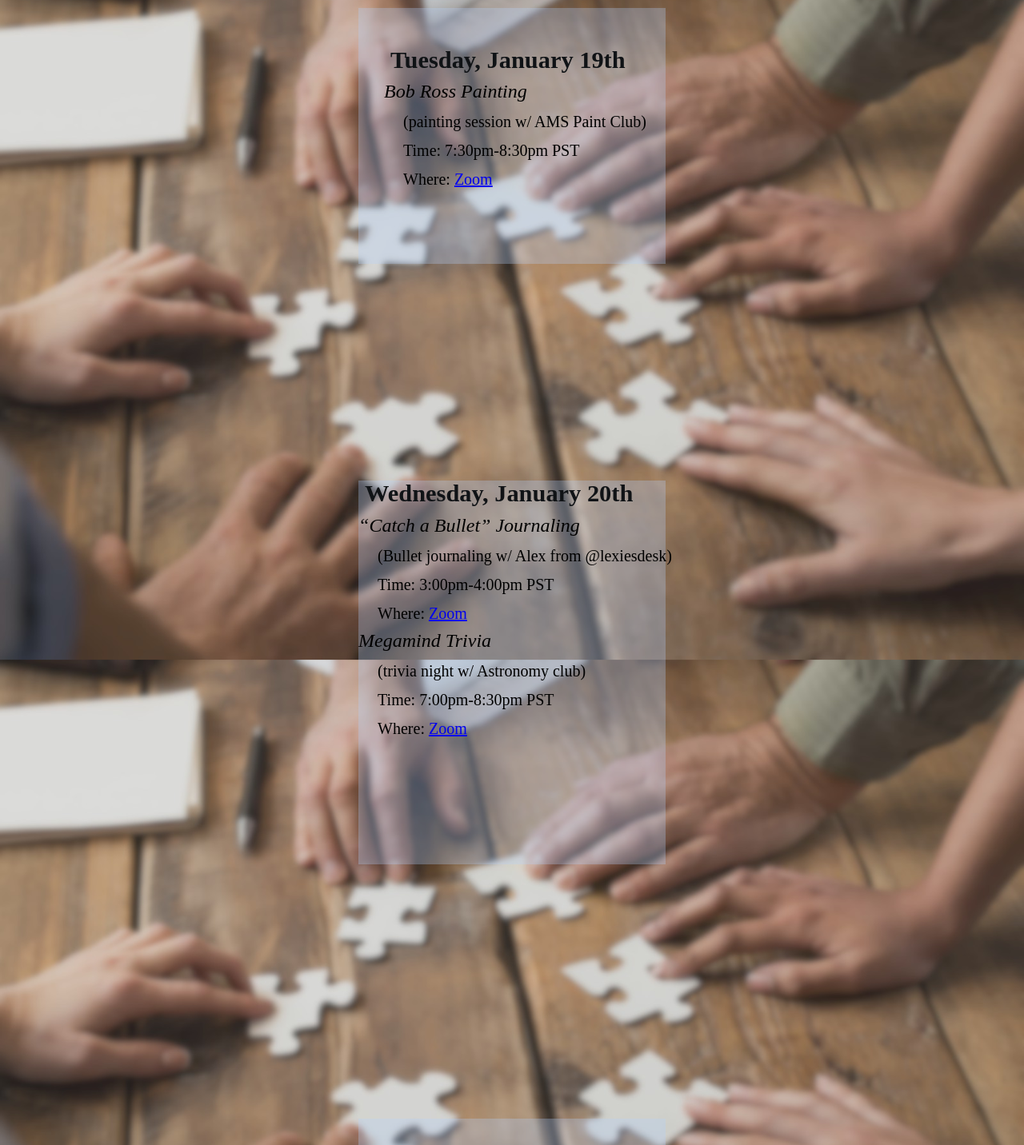
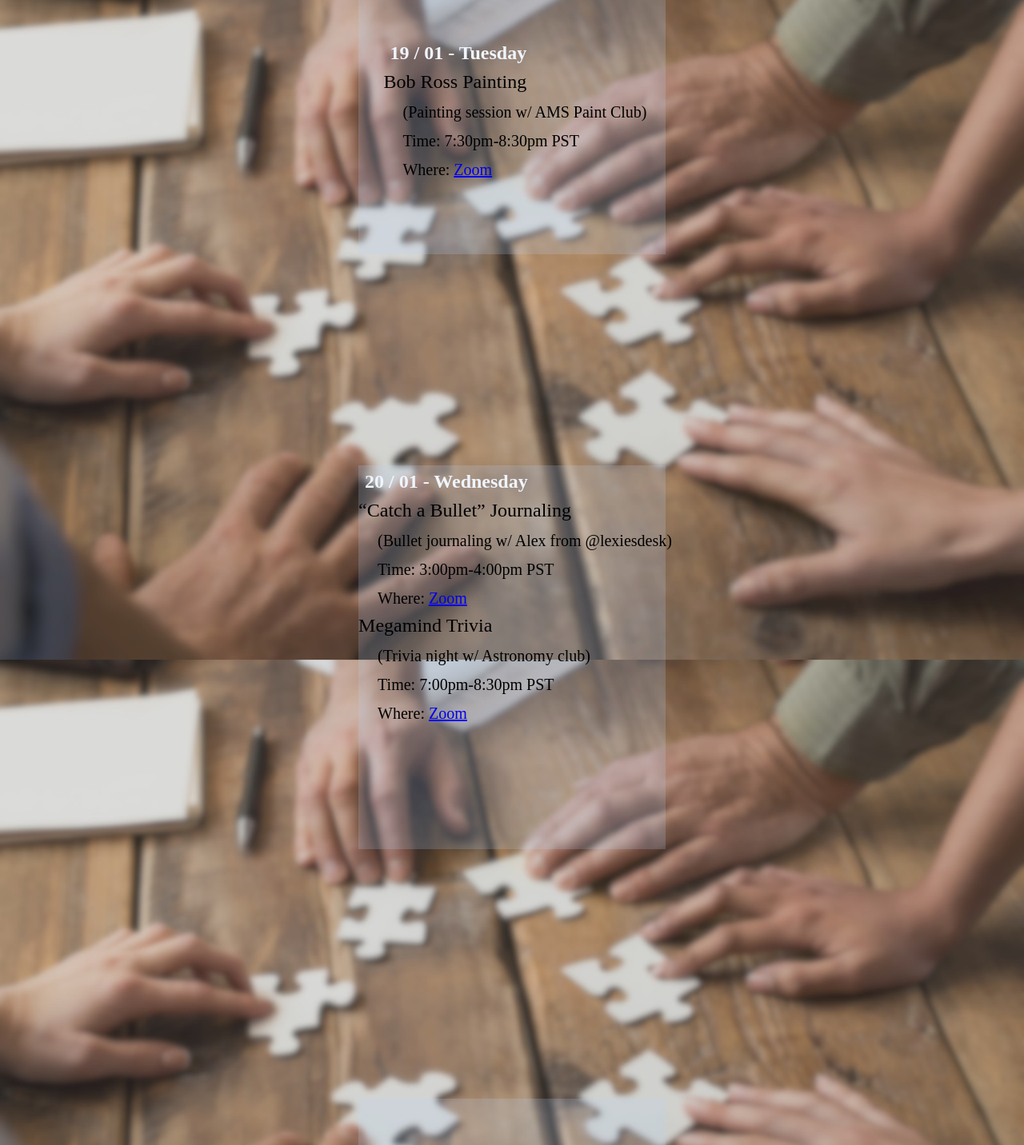
Before and after one commit to derickdr/ubcsciweek2020, a React (Create React App) app: page / in a window 1280 px wide. Shown: the part 2720-4152 px from the top of the page at 80% size. Built offline with nearby package versions, Linux system fonts and the light colour scheme.

Commit message:
very specific lettering changes

```diff
--- a/src/components/ScheduleOverviewSection.js
+++ b/src/components/ScheduleOverviewSection.js
@@ -43,7 +43,7 @@ class ScheduleOverviewSection extends Component {
                 <div class='row'>
                     <div class='monday-container'>
                         <div class='header'>
-                            <h1 class='header-text'>Monday, January 18th</h1>
+                            <h1 class='header-text'>18 / 01 - Monday</h1>
                         </div>
                         <div class='day-content'>
                             <h1 class='event-name'>Operation Stone-Seeker</h1>
@@ -65,11 +65,11 @@ class ScheduleOverviewSection extends Component {
                 <div class='row'>
                     <div class='tuesday-container'>
                         <div class='header'>
-                            <h1 class='header-text'>Tuesday, January 19th</h1>
+                            <h1 class='header-text'>19 / 01 - Tuesday</h1>
                         </div>
                         <div class='day-content'>
                             <h1 class='event-name'>Bob Ross Painting</h1>
-                            <h2 class='event-details'>(painting session w/ AMS Paint Club)</h2>
+                            <h2 class='event-details'>(Painting session w/ AMS Paint Club)</h2>
                             <h2 class='event-details'>Time: 7:30pm-8:30pm PST</h2>
                             <h2 class='event-details'>Where: <a href='https://zoom.us/j/99217554824'>Zoom</a></h2>
                         </div>
@@ -81,7 +81,7 @@ class ScheduleOverviewSection extends Component {
                 <div class='row'>
                     <div class='wednesday-container'>
                         <div class='header'>
-                            <h1 class='header-text'>Wednesday, January 20th</h1>
+                            <h1 class='header-text'>20 / 01 - Wednesday</h1>
                         </div>
                         <div class='day-content'>
                             <h1 class='event-name'>“Catch a Bullet” Journaling</h1>
@@ -91,7 +91,7 @@ class ScheduleOverviewSection extends Component {
                         </div>
                         <div class='day-content'>
                             <h1 class='event-name'>Megamind Trivia</h1>
-                            <h2 class='event-details'>(trivia night w/ Astronomy club)</h2>
+                            <h2 class='event-details'>(Trivia night w/ Astronomy club)</h2>
                             <h2 class='event-details'>Time: 7:00pm-8:30pm PST</h2>
                             <h2 class='event-details'>Where: <a href='https://us02web.zoom.us/j/87080734958'>Zoom</a></h2>
                         </div>
@@ -103,7 +103,7 @@ class ScheduleOverviewSection extends Component {
                 <div class='row'>
                     <div class='thursday-container'>
                         <div class='header'>
-                            <h1 class='header-text'>Thursday, January 21th</h1>
+                            <h1 class='header-text'>21 / 01 - Thursday</h1>
                         </div>
                         <div class='day-content'>
                             <h1 class='event-name'>Clubs League</h1>
@@ -119,7 +119,7 @@ class ScheduleOverviewSection extends Component {
                 <div class='row'>
                     <div class='friday-container'>
                         <div class='header'>
-                            <h1 class='header-text'>Friday, January 22th</h1>
+                            <h1 class='header-text'>22 / 01 - Friday</h1>
                         </div>
                         <div class='day-content'>
                             <h1 class='event-name'>Serving Up Justice with Inga Lam</h1>
--- a/src/styles/App.scss
+++ b/src/styles/App.scss
@@ -371,7 +371,7 @@ $color8: #10213a;
 .monday-container, .tuesday-container, .wednesday-container, .thursday-container, .friday-container {
     @extend .column;
     min-height: 8vh;
-    max-width: 40rem;
+    max-width: 35rem;
     padding: 0vh 5vw;
     margin: 1rem;
 }
@@ -383,9 +383,9 @@ $color8: #10213a;
 }
 
 .header-text {
-    font-size: calc(1.5rem + 0.5vw);
+    font-size: 1.5rem;
     font-weight: bold;
-    color: $color7;
+    color: $color6;
     padding: 1vh;
 }
 
@@ -395,7 +395,6 @@ $color8: #10213a;
 }
 
 .event-name {
-    @extend .italic;
     font-size: 1.5rem;
     padding: 0vh 0vw 1vh;
 }
@@ -411,7 +410,7 @@ $color8: #10213a;
     position: relative;
     top: -43vh;
     background-color: $color2;
-    opacity: 0.3;
+    opacity: 0.2;
     min-height: 60vh;
     width: 48vh;
     z-index: 1;
@@ -421,7 +420,7 @@ $color8: #10213a;
     position: relative;
     top: -31vh;
     background-color: $color2;
-    opacity: 0.3;
+    opacity: 0.2;
     min-height: 40vh;
     min-width: 48vh;
     z-index: 1;
```
Also changed, not shown: 1 other file (tests, documents, lock files or other folders).
